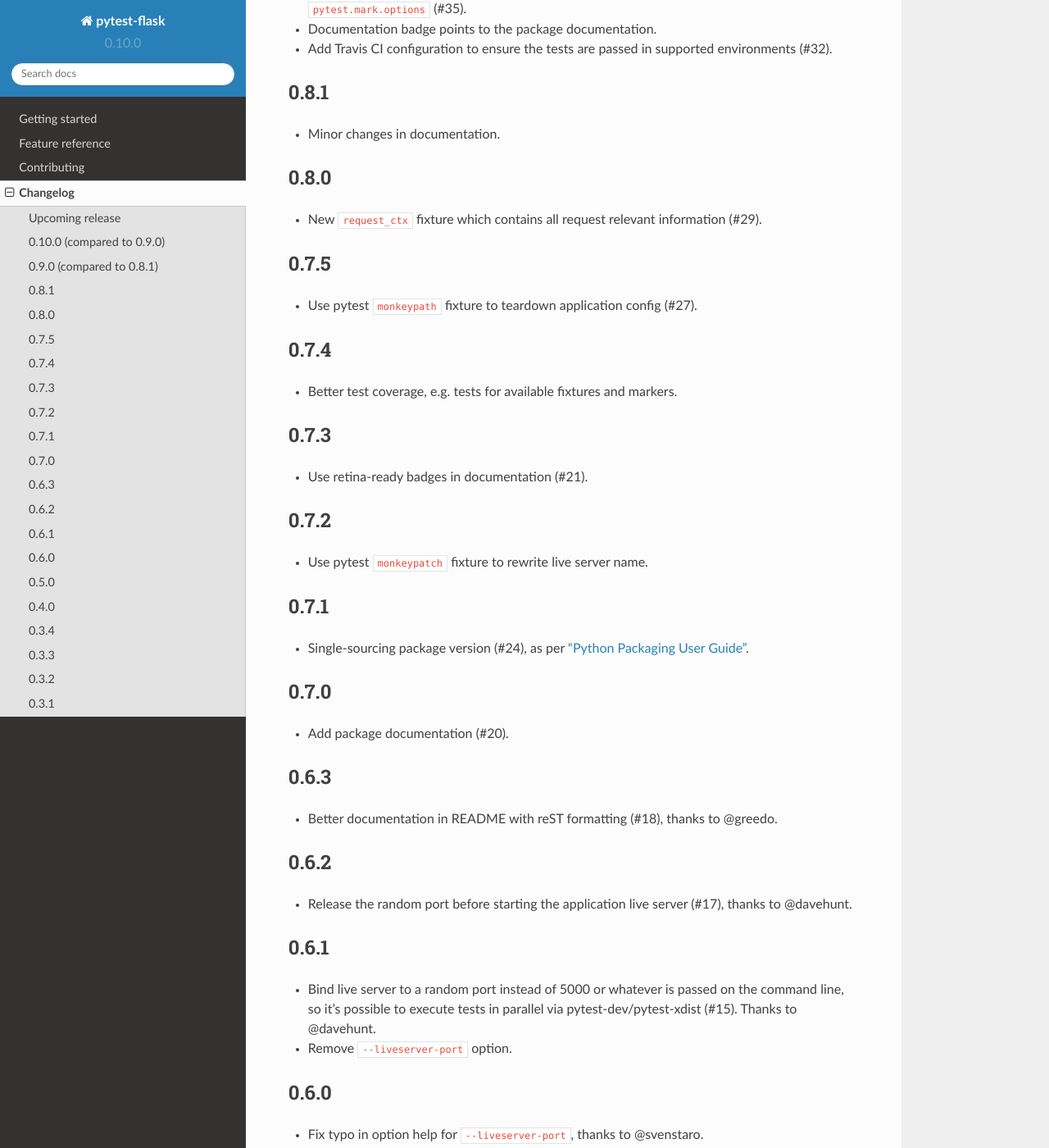
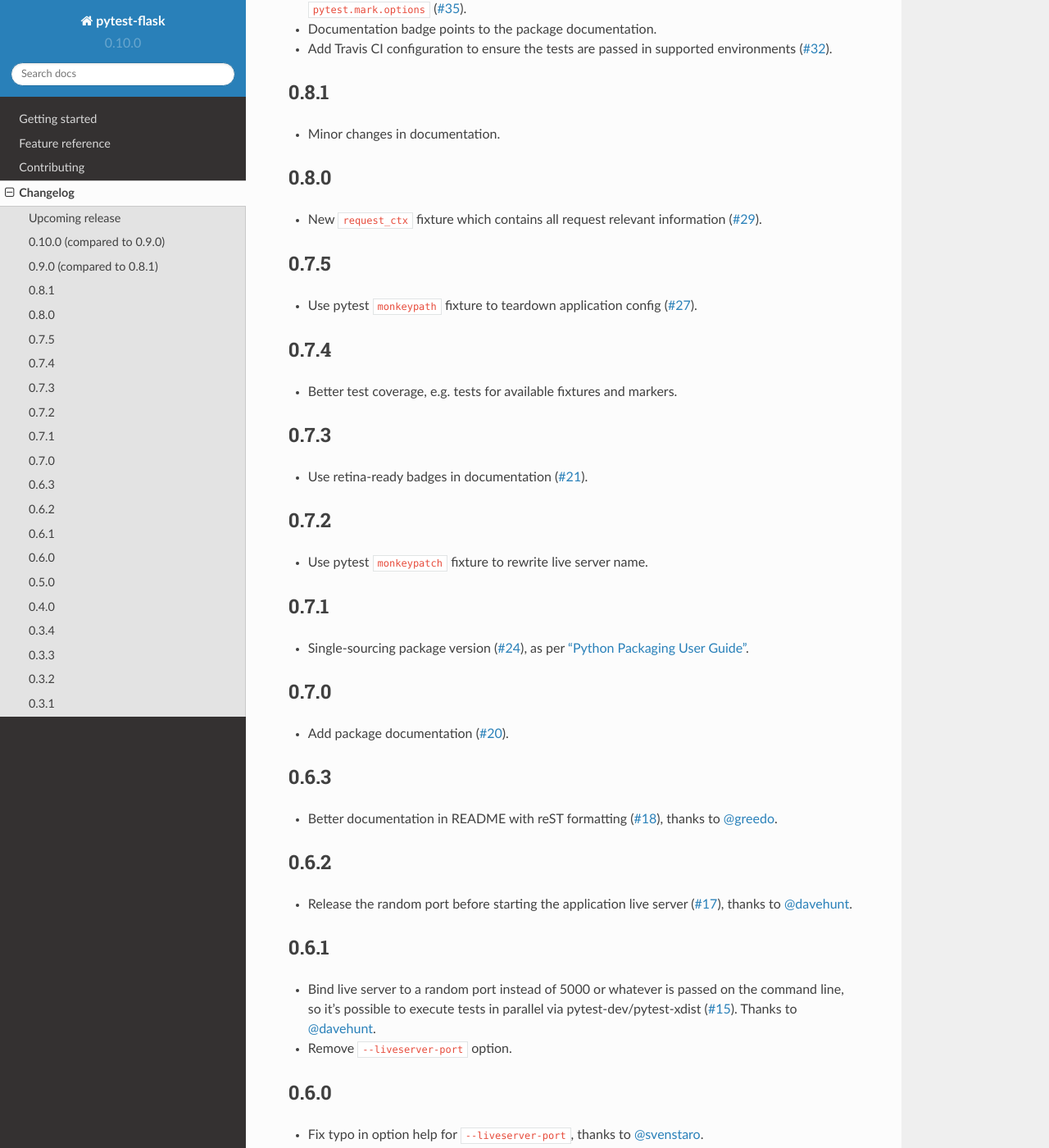
Before and after one commit to pytest-dev/pytest-flask, a Sphinx documentation site: the page built from docs/changelog.rst, in a window 1280 px wide and 1400 px high, scrolled down 523 px. Shown: the whole window at 82% size. Built offline with Sphinx 7.4.7 and the Read the Docs theme 2.0.0, drawn with Linux system fonts in a browser that asks for light colours; part of the change alters nothing that is shown; some of the changed text lies outside the part shown.

```diff
--- a/docs/changelog.rst
+++ b/docs/changelog.rst
@@ -14,20 +14,29 @@ Upcoming release
 --------------------------
 
 - Add ``--start-live-server``/``--no-start-live-server`` options to prevent
-  live server from starting automatically (#36), thanks to @EliRibble.
+  live server from starting automatically (`#36`_), thanks to `@EliRibble`_.
 
 - Fix title formatting in documentation.
+
+
+.. _#36: https://github.com/vitalk/pytest-flask/issues/36
+.. _@EliRibble: https://github.com/EliRibble
+
 
 0.9.0 (compared to 0.8.1)
 -------------------------
 
 - Rename marker used to pass options to application, e.g. ``pytest.mark.app``
-  is now ``pytest.mark.options`` (#35).
+  is now ``pytest.mark.options`` (`#35`_).
 
 - Documentation badge points to the package documentation.
 
 - Add Travis CI configuration to ensure the tests are passed in supported
-  environments (#32).
+  environments (`#32`_).
+
+
+.. _#32: https://github.com/vitalk/pytest-flask/issues/32
+.. _#35: https://github.com/vitalk/pytest-flask/issues/35
 
 0.8.1
 -----
@@ -38,12 +47,16 @@ Upcoming release
 -----
 
 - New ``request_ctx`` fixture which contains all request relevant
-  information (#29).
+  information (`#29`_).
+
+.. _#29: https://github.com/vitalk/pytest-flask/issues/29
 
 0.7.5
 -----
 
-- Use pytest ``monkeypath`` fixture to teardown application config (#27).
+- Use pytest ``monkeypath`` fixture to teardown application config (`#27`_).
+
+.. _#27: https://github.com/vitalk/pytest-flask/issues/27
 
 0.7.4
 -----
@@ -53,7 +66,9 @@ Upcoming release
 0.7.3
 -----
 
-- Use retina-ready badges in documentation (#21).
+- Use retina-ready badges in documentation (`#21`_).
+
+.. _#21: https://github.com/vitalk/pytest-flask/issues/21
 
 0.7.2
 -----
@@ -63,44 +78,67 @@ Upcoming release
 0.7.1
 -----
 
-- Single-sourcing package version (#24), as per `"Python Packaging User Guide"
+- Single-sourcing package version (`#24`_), as per `"Python Packaging User Guide"
   <https://packaging.python.org/en/latest/single_source_version.html#single-sourcing-the-version>`_.
+
+.. _#24: https://github.com/vitalk/pytest-flask/issues/24
 
 0.7.0
 -----
 
-- Add package documentation (#20).
+- Add package documentation (`#20`_).
+
+.. _#20: https://github.com/vitalk/pytest-flask/issues/20
 
 0.6.3
 -----
 
-- Better documentation in README with reST formatting (#18), thanks to @greedo.
+- Better documentation in README with reST formatting (`#18`_), thanks
+  to `@greedo`_.
+
+
+.. _#18: https://github.com/vitalk/pytest-flask/issues/18
+.. _@greedo: https://github.com/greedo
 
 0.6.2
 -----
 
-- Release the random port before starting the application live server (#17),
-  thanks to @davehunt.
+- Release the random port before starting the application live server (`#17`_),
+  thanks to `@davehunt`_.
+
+
+.. _#17: https://github.com/vitalk/pytest-flask/issues/17
+.. _@davehunt: https://github.com/davehunt
 
 0.6.1
 -----
 
 - Bind live server to a random port instead of 5000 or whatever is passed on
   the command line, so it’s possible to execute tests in parallel via
-  pytest-dev/pytest-xdist (#15). Thanks to @davehunt.
+  pytest-dev/pytest-xdist (`#15`_). Thanks to `@davehunt`_.
 
 - Remove ``--liveserver-port`` option.
+
+
+.. _#15: https://github.com/vitalk/pytest-flask/issues/15
+.. _@davehunt: https://github.com/davehunt
 
 0.6.0
 -----
 
-- Fix typo in option help for ``--liveserver-port``, thanks to @svenstaro.
+- Fix typo in option help for ``--liveserver-port``, thanks to `@svenstaro`_.
+
+.. _@svenstaro: https://github.com/svenstaro
 
 0.5.0
 -----
 
-- Add ``live_server`` fixture uses to run application in the background (#11),
-  thanks to @svenstaro.
+- Add ``live_server`` fixture uses to run application in the background (`#11`_),
+  thanks to `@svenstaro`_.
+
+
+.. _#11: https://github.com/vitalk/pytest-flask/issues/11
+.. _@svenstaro: https://github.com/svenstaro
 
 0.4.0
 -----
@@ -110,7 +148,9 @@ Upcoming release
 0.3.4
 -----
 
-- Include package requirements into distribution (#8).
+- Include package requirements into distribution (`#8`_).
+
+.. _#8: https://github.com/vitalk/pytest-flask/issues/8
 
 0.3.3
 -----
```
